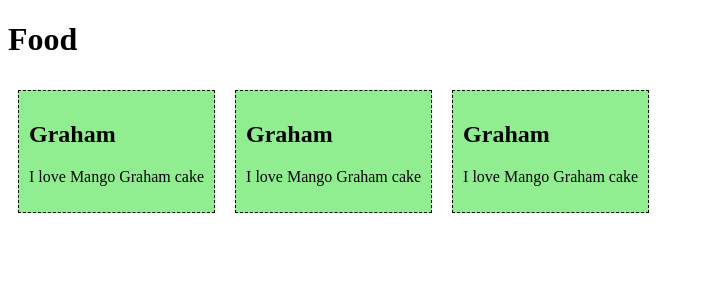
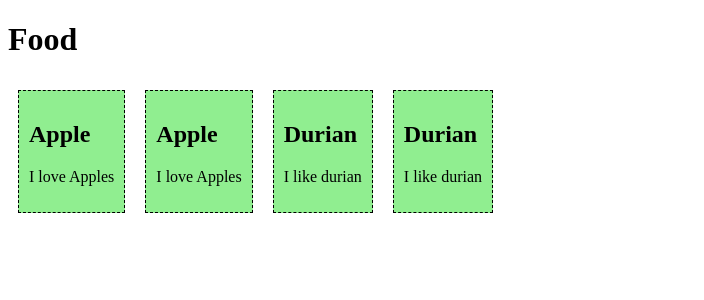
Before and after one commit to H1karuuu/WEBPROG-IT241-Vuejs, a Vue app in the folder firstsfc/: page / in a window 1280 px wide. Shown: the top 300 px of the page, without its empty margins (0-704 px from the left). Built offline with nearby package versions, Linux system fonts and the light colour scheme.

Commit message:
FoodItem 2

```diff
--- a/firstsfc/src/App.vue
+++ b/firstsfc/src/App.vue
@@ -2,7 +2,8 @@
   <h1>Food</h1>
   <food-item/>
   <food-item/>
-  <food-item/>
+  <food-item2/>
+  <food-item2/>
 </template>
 
 <script></script>
--- a/firstsfc/src/components/FoodItem.vue
+++ b/firstsfc/src/components/FoodItem.vue
@@ -1,5 +1,5 @@
 <template>
-    <div>
+    <div class="Apple">
         <h2>{{ name }}</h2>
         <p>{{ message }}</p>
     </div>
@@ -9,11 +9,20 @@
 export default {
     data() {
         return {
-            name: 'Graham',
-            message: 'I love Mango Graham cake'
+            name: 'Apple',
+            message: 'I love Apples'
         }
     }
 };
 </script>
 
-<style></style>
+<style>
+  .santol {
+    border: dashed black 1px;
+    display: inline-block;
+    margin: 10px;
+    padding: 10px;
+    background-color: #b40303;
+  }
+
+</style>
--- /dev/null
+++ b/firstsfc/src/components/FoodItem2.vue
@@ -0,0 +1,29 @@
+<template>
+  <div class="durian">
+    <h2>{{ name }}</h2>
+    <p>{{ message }}</p>
+  </div>
+</template>
+
+<script>
+export default {
+  data() {
+    return {
+      name: 'Durian',
+      message: 'I like durian'
+    }
+  }
+};
+</script>
+
+<style>
+  .durian {
+    border: dashed black 1px;
+    display: inline-block;
+    margin: 10px;
+    padding: 10px;
+    background-color: #b07939;
+  }
+
+
+</style>
--- a/firstsfc/src/main.js
+++ b/firstsfc/src/main.js
@@ -2,9 +2,11 @@
 
 import App from './App.vue'
 import FoodItem from './components/FoodItem.vue'
+import FoodItem2 from './components/FoodItem2.vue'
 
 const app = createApp(App)
 
 app.component('food-item', FoodItem)
+app.component('food-item2', FoodItem2)
 
 app.mount('#app')
```
